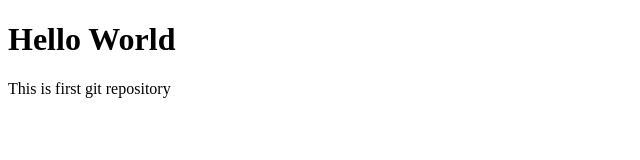
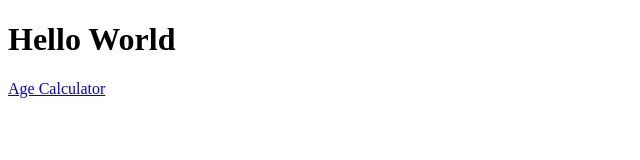
Before and after one commit to anuppatil92/Git_Repo, a plain HTML site: page index.html in a window 1280 px wide. Shown: the whole page, without its empty margins (0-640 px from the left). Drawn offline with Linux system fonts and the light colour scheme.

Commit message:
First.1 COmmit

```diff
--- a/index.html
+++ b/index.html
@@ -6,6 +6,6 @@
 <body>
 <h1> Hello World </h1>
 
-<p>This is first git repository </p>
+<p><a href=home5.html>Age Calculator </a></p>
  </body>
 </html>
```
